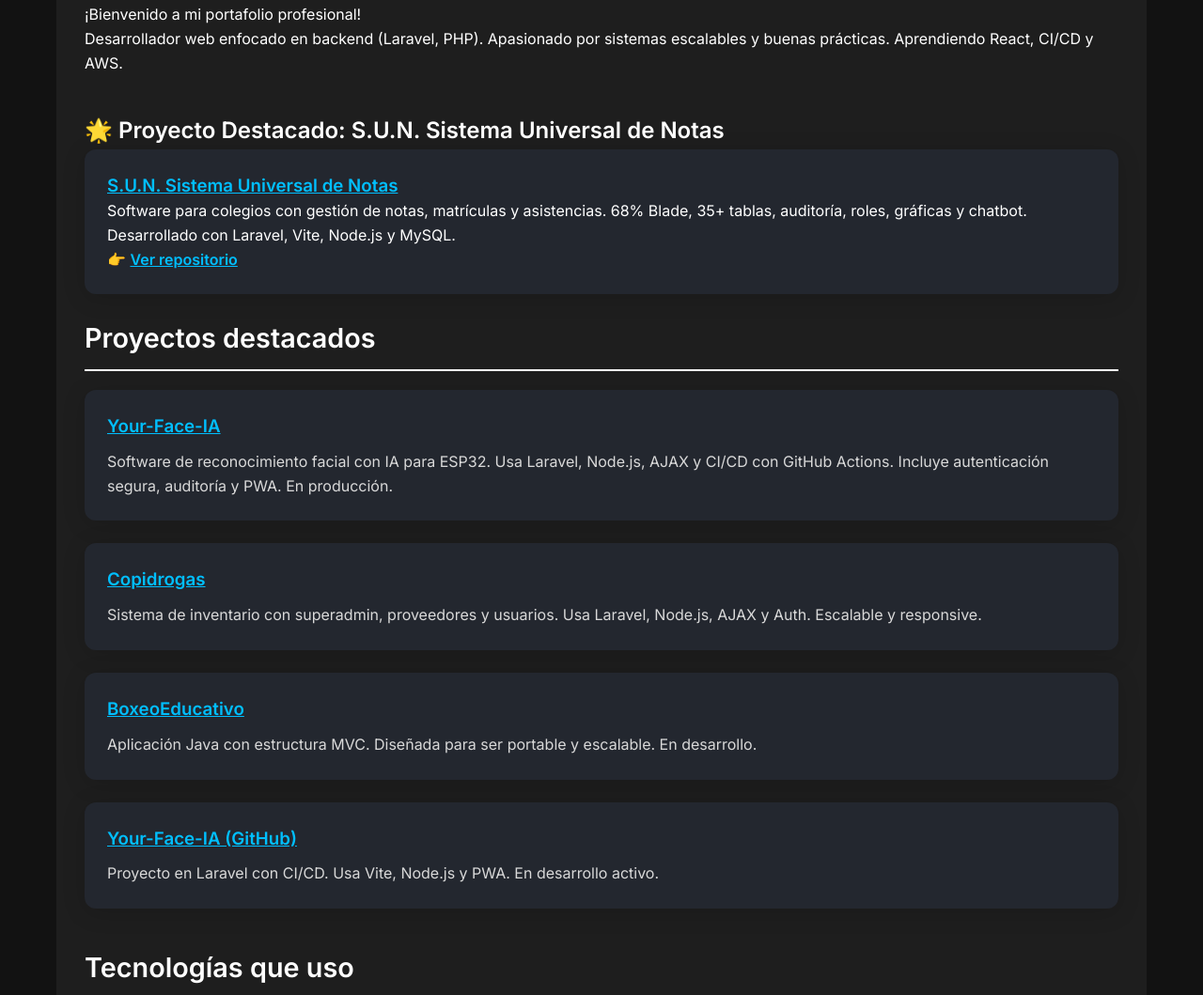
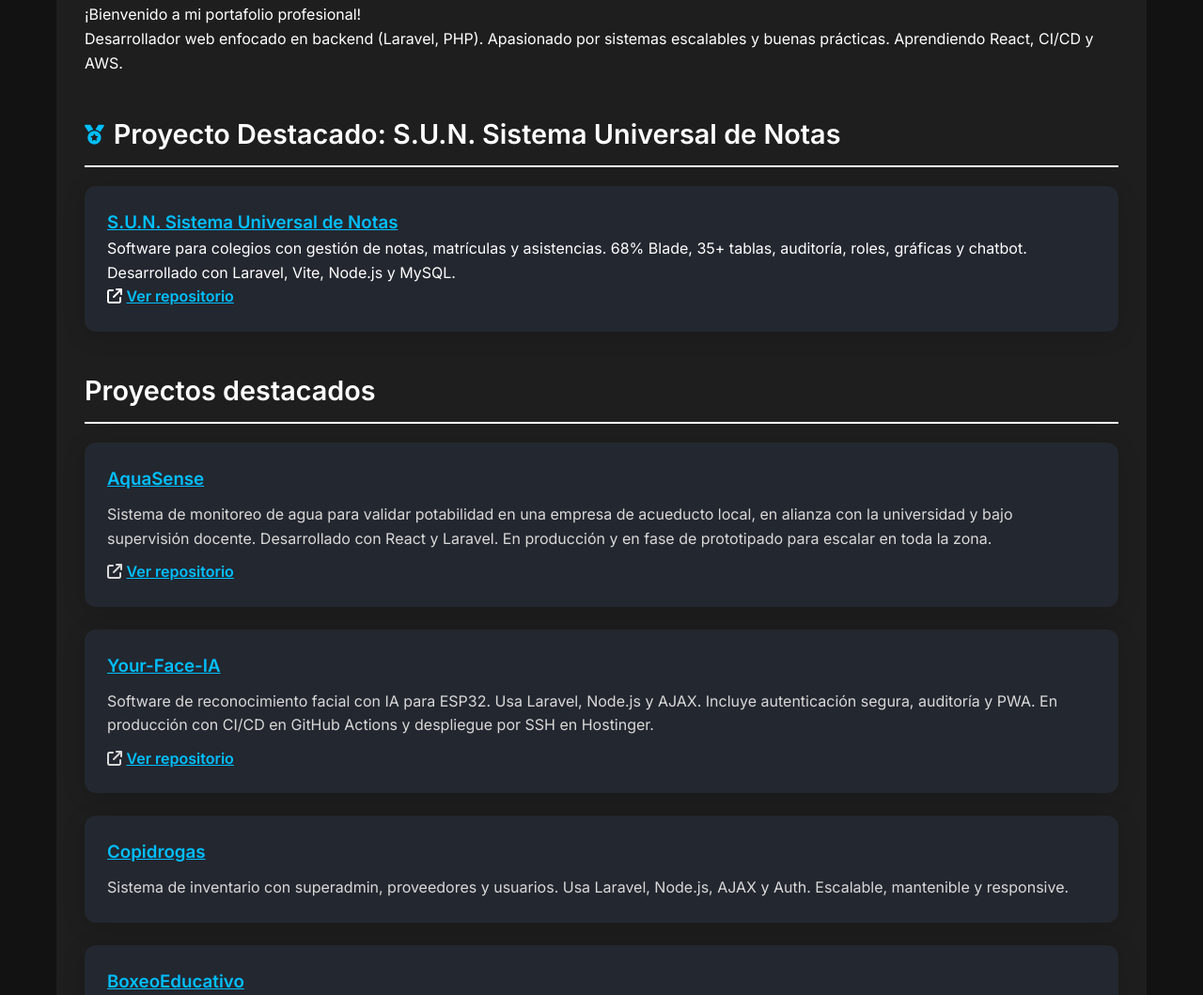
Before and after one commit to P-P-programer/P-P-programer.github.io, a plain HTML site: page index.html in a window 1280 px wide. Shown: the part 438-1497 px from the top of the page at 94% size. Drawn offline with Linux system fonts and the light colour scheme.

Commit message:
feat: update portfolio details and enhance project descriptions

```diff
--- a/css/style.css
+++ b/css/style.css
@@ -48,16 +48,27 @@
   margin-bottom: 30px;
 }
 
-.bio, .projects, .thesis, .skills, .contact {
+.bio, .projects, .thesis, .thesis-highlight, .skills, .contact, .devops, .overview, .features, .tech, .demo {
   margin-bottom: 40px;
 }
 
-.bio h2, .projects h2, .thesis h2, .skills h2, .contact h2 {
+.bio h2, .projects h2, .thesis h2, .thesis-highlight h2, .skills h2, .contact h2, .devops h2, .overview h2, .features h2, .tech h2, .demo h2 {
   font-size: 1.8rem;
   margin-bottom: 20px;
   color: #ffffff;
   border-bottom: 2px solid #ffffff;
   padding-bottom: 10px;
+}
+
+.section-title-with-icon {
+  display: flex;
+  align-items: center;
+  gap: 10px;
+}
+
+.section-title-with-icon i {
+  color: #00bfff;
+  font-size: 1.3rem;
 }
 
 .project h3 a, .thesis-card h3 a {
@@ -72,7 +83,6 @@
   background: #00bfff;
   text-decoration: underline;
   border-radius: 4px;
-  outline: 2px solid #fff;
 }
 
 .project p {
--- a/index.html
+++ b/index.html
@@ -3,9 +3,9 @@
 <head>
   <meta charset="UTF-8">
   <meta name="viewport" content="width=device-width, initial-scale=1.0">
-  <meta name="description" content="S.U.N. Sistema Universal de Notas - Proyecto destacado de P-P-programer. Software escolar con Laravel, PHP, MySQL, Node.js.">
-  <meta name="keywords" content="tesis, sistema de notas, laravel, php, node.js, mysql, proyecto, escolar, backend, devops">
-  <title id="page-title">S.U.N. Sistema Universal de Notas</title>
+  <meta name="description" content="Portafolio profesional de P-P-programer. Backend Developer con experiencia en Laravel, React y CI/CD. Proyectos en producción como AquaSense y Your-Face-IA.">
+  <meta name="keywords" content="portafolio, backend developer, laravel, react, ci/cd, github actions, aquasense, your-face-ia, devops">
+  <title>P-P-programer | Portfolio</title>
   <link rel="stylesheet" href="css/style.css">
   <link href="https://fonts.googleapis.com/css2?family=Inter:wght@400;500;600&display=swap" rel="stylesheet">
   <link rel="stylesheet" href="https://cdnjs.cloudflare.com/ajax/libs/font-awesome/6.5.0/css/all.min.css">
@@ -30,31 +30,36 @@
       </section>
 
       <section class="thesis-highlight">
-        <h2 id="thesis-title">🌟 Proyecto Destacado: S.U.N. Sistema Universal de Notas</h2>
+        <h2 class="section-title-with-icon">
+          <i class="fa-solid fa-medal" aria-hidden="true"></i>
+          <span id="thesis-title">Proyecto Destacado: S.U.N. Sistema Universal de Notas</span>
+        </h2>
         <div class="thesis-card">
           <h3><a href="tesis.html" id="thesis-link">S.U.N. Sistema Universal de Notas</a></h3>
           <p id="thesis-desc">Software para colegios con gestión de notas, matrículas y asistencias. 68% Blade, 35+ tablas, auditoría, roles, gráficas y chatbot. Desarrollado con Laravel, Vite, Node.js y MySQL.</p>
-          <p>👉 <a href="https://github.com/P-P-programer/Sistema-Universal-de-Notas-S.U.N" target="_blank" id="thesis-repo">Ver repositorio</a></p>
+          <p><i class="fa-solid fa-arrow-up-right-from-square" aria-hidden="true"></i> <a href="https://github.com/P-P-programer/Sistema-Universal-de-Notas-S.U.N" target="_blank" id="thesis-repo">Ver repositorio</a></p>
         </div>
       </section>
 
       <section class="projects">
         <h2 id="projects-title">Proyectos destacados</h2>
         <div class="project">
-          <h3><a href="https://your-face-ia.site/" target="_blank">Your-Face-IA</a></h3>
-          <p>Software de reconocimiento facial con IA para ESP32. Usa Laravel, Node.js, AJAX y CI/CD con GitHub Actions. Incluye autenticación segura, auditoría y PWA. En producción.</p>
+          <h3><a href="https://aquasense.sbs" target="_blank" id="aquasense-title">AquaSense</a></h3>
+          <p id="aquasense-desc">Sistema de monitoreo de agua para validar potabilidad en una empresa de acueducto local, en alianza con la universidad y bajo supervisión docente. Desarrollado con React y Laravel. En producción y en fase de prototipado para escalar en toda la zona.</p>
+          <p><i class="fa-solid fa-arrow-up-right-from-square" aria-hidden="true"></i> <a href="https://github.com/P-P-programer/AquaSense" target="_blank" id="aquasense-repo">Ver repositorio</a></p>
         </div>
         <div class="project">
-          <h3><a href="https://github.com/P-P-programer/Copidrogas" target="_blank">Copidrogas</a></h3>
-          <p>Sistema de inventario con superadmin, proveedores y usuarios. Usa Laravel, Node.js, AJAX y Auth. Escalable y responsive.</p>
+          <h3><a href="https://your-face-ia.site/" target="_blank" id="yourface-title">Your-Face-IA</a></h3>
+          <p id="yourface-desc">Software de reconocimiento facial con IA para ESP32. Usa Laravel, Node.js y AJAX. Incluye autenticación segura, auditoría y PWA. En producción con CI/CD en GitHub Actions y despliegue por SSH en Hostinger.</p>
+          <p><i class="fa-solid fa-arrow-up-right-from-square" aria-hidden="true"></i> <a href="https://github.com/P-P-programer/Your-Face-IA" target="_blank" id="yourface-repo">Ver repositorio</a></p>
         </div>
         <div class="project">
-          <h3><a href="https://github.com/P-P-programer/BoxeoEducativo" target="_blank">BoxeoEducativo</a></h3>
-          <p>Aplicación Java con estructura MVC. Diseñada para ser portable y escalable. En desarrollo.</p>
+          <h3><a href="https://github.com/P-P-programer/Copidrogas" target="_blank" id="copidrogas-title">Copidrogas</a></h3>
+          <p id="copidrogas-desc">Sistema de inventario con superadmin, proveedores y usuarios. Usa Laravel, Node.js, AJAX y Auth. Escalable, mantenible y responsive.</p>
         </div>
         <div class="project">
-          <h3><a href="https://github.com/P-P-programer/Your-Face-IA" target="_blank">Your-Face-IA (GitHub)</a></h3>
-          <p>Proyecto en Laravel con CI/CD. Usa Vite, Node.js y PWA. En desarrollo activo.</p>
+          <h3><a href="https://github.com/P-P-programer/BoxeoEducativo" target="_blank" id="boxeo-title">BoxeoEducativo</a></h3>
+          <p id="boxeo-desc">Aplicación Java con arquitectura MVC, enfocada en portabilidad y escalabilidad. Proyecto en desarrollo.</p>
         </div>
       </section>
 
--- a/js/script.js
+++ b/js/script.js
@@ -6,11 +6,21 @@
     welcome: "¡Bienvenido a mi portafolio profesional!",
     bioTitle: "Sobre mí",
     bio: "Desarrollador web enfocado en backend (Laravel, PHP). Apasionado por sistemas escalables y buenas prácticas. Aprendiendo React, CI/CD y AWS.",
-    thesisTitle: "🌟 Proyecto Destacado: S.U.N. Sistema Universal de Notas",
+    thesisTitle: "Proyecto Destacado: S.U.N. Sistema Universal de Notas",
     thesisLink: "S.U.N. Sistema Universal de Notas",
     thesisDesc: "Software para colegios con gestión de notas, matrículas y asistencias. 68% Blade, 35+ tablas, auditoría, roles, gráficas y chatbot. Desarrollado con Laravel, Vite, Node.js y MySQL.",
     thesisRepo: "Ver repositorio",
     projectsTitle: "Proyectos destacados",
+    aquasenseTitle: "AquaSense",
+    aquasenseDesc: "Sistema de monitoreo de agua para validar potabilidad en una empresa de acueducto local, en alianza con la universidad y bajo supervisión docente. Desarrollado con React y Laravel. En producción y en fase de prototipado para escalar en toda la zona.",
+    aquasenseRepo: "Ver repositorio",
+    yourfaceTitle: "Your-Face-IA",
+    yourfaceDesc: "Software de reconocimiento facial con IA para ESP32. Usa Laravel, Node.js y AJAX. Incluye autenticación segura, auditoría y PWA. En producción con CI/CD en GitHub Actions y despliegue por SSH en Hostinger.",
+    yourfaceRepo: "Ver repositorio",
+    copidrogasTitle: "Copidrogas",
+    copidrogasDesc: "Sistema de inventario con superadmin, proveedores y usuarios. Usa Laravel, Node.js, AJAX y Auth. Escalable, mantenible y responsive.",
+    boxeoTitle: "BoxeoEducativo",
+    boxeoDesc: "Aplicación Java con arquitectura MVC, enfocada en portabilidad y escalabilidad. Proyecto en desarrollo.",
     skillsTitle: "Tecnologías que uso",
     devopsTitle: "DevOps & Cloud",
     devopsCicd: "<strong>CI/CD:</strong> Experiencia real con GitHub Actions, despliegue automático en Hostinger vía SSH y manejo de secrets (Your-Face-IA).",
@@ -23,11 +33,21 @@
     welcome: "Welcome to my professional portfolio!",
     bioTitle: "About Me",
     bio: "Web developer focused on backend (Laravel, PHP). Passionate about scalable systems and best practices. Currently learning React, CI/CD, and AWS.",
-    thesisTitle: "🌟 Featured Project: S.U.N. Universal Grading System",
+    thesisTitle: "Featured Project: S.U.N. Universal Grading System",
     thesisLink: "S.U.N. Universal Grading System",
     thesisDesc: "Software for schools with grade, enrollment, and attendance management. 68% Blade, 35+ tables, auditing, roles, charts, and chatbot. Developed with Laravel, Vite, Node.js, and MySQL.",
     thesisRepo: "View repository",
     projectsTitle: "Featured Projects",
+    aquasenseTitle: "AquaSense",
+    aquasenseDesc: "Water monitoring system to validate drinkability for a local water utility company, developed in partnership with the university and supervised by a professor. Built with React and Laravel. In production and currently being prototyped for broader regional rollout.",
+    aquasenseRepo: "View repository",
+    yourfaceTitle: "Your-Face-IA",
+    yourfaceDesc: "Facial recognition software with AI for ESP32. Built with Laravel, Node.js, and AJAX. Includes secure authentication, audit trail, and PWA support. In production with CI/CD via GitHub Actions and SSH deployment on Hostinger.",
+    yourfaceRepo: "View repository",
+    copidrogasTitle: "Copidrogas",
+    copidrogasDesc: "Inventory management system with superadmin, suppliers, and users. Built with Laravel, Node.js, AJAX, and Auth. Scalable, maintainable, and responsive.",
+    boxeoTitle: "BoxeoEducativo",
+    boxeoDesc: "Java application with MVC architecture, focused on portability and scalability. Project in development.",
     skillsTitle: "Technologies I Use",
     devopsTitle: "DevOps & Cloud",
     devopsCicd: "<strong>CI/CD:</strong> Real experience with GitHub Actions, automatic deployment to Hostinger via SSH and secrets management (Your-Face-IA).",
@@ -47,6 +67,16 @@
   document.getElementById('thesis-desc').textContent = texts[lang].thesisDesc;
   document.getElementById('thesis-repo').textContent = texts[lang].thesisRepo;
   document.getElementById('projects-title').textContent = texts[lang].projectsTitle;
+  document.getElementById('aquasense-title').textContent = texts[lang].aquasenseTitle;
+  document.getElementById('aquasense-desc').textContent = texts[lang].aquasenseDesc;
+  document.getElementById('aquasense-repo').textContent = texts[lang].aquasenseRepo;
+  document.getElementById('yourface-title').textContent = texts[lang].yourfaceTitle;
+  document.getElementById('yourface-desc').textContent = texts[lang].yourfaceDesc;
+  document.getElementById('yourface-repo').textContent = texts[lang].yourfaceRepo;
+  document.getElementById('copidrogas-title').textContent = texts[lang].copidrogasTitle;
+  document.getElementById('copidrogas-desc').textContent = texts[lang].copidrogasDesc;
+  document.getElementById('boxeo-title').textContent = texts[lang].boxeoTitle;
+  document.getElementById('boxeo-desc').textContent = texts[lang].boxeoDesc;
   document.getElementById('skills-title').textContent = texts[lang].skillsTitle;
   document.getElementById('devops-title').textContent = texts[lang].devopsTitle;
   document.getElementById('devops-cicd').innerHTML = texts[lang].devopsCicd;
```
Also changed, not shown: tesis.html (+2 -2 lines).
